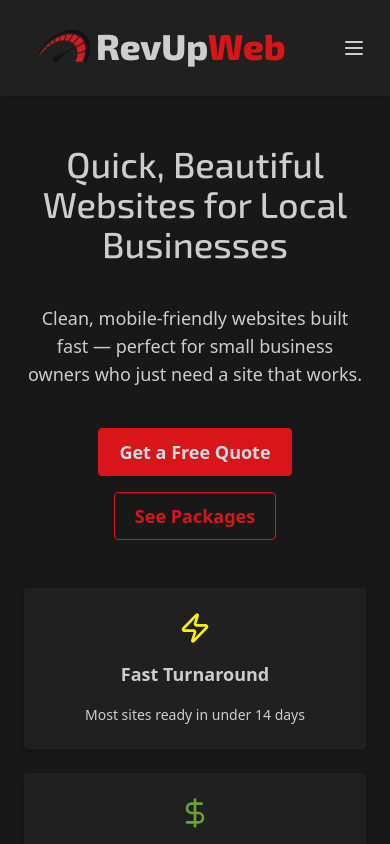
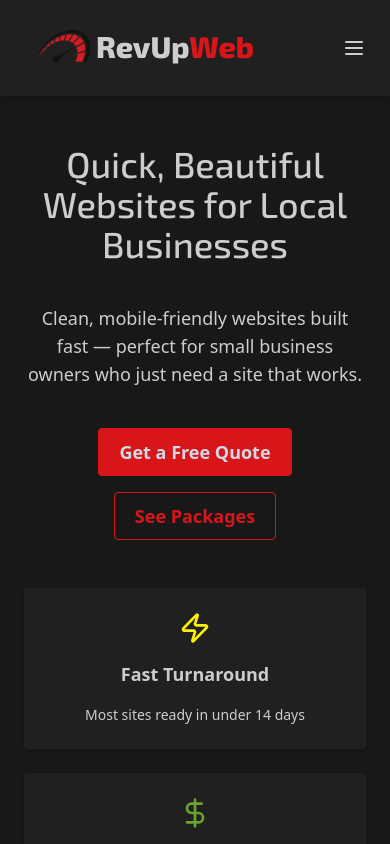
Before and after one commit to carreejoh/carreejoh-pro, a React (Vite) app: page / in a window 390 px wide. Shown: the top 844 px of the page. Built offline with nearby package versions, Linux system fonts and the light colour scheme.

Commit message:
fix the damn header

```diff
--- a/src/components/header.tsx
+++ b/src/components/header.tsx
@@ -45,8 +45,8 @@ const Header: React.FC = () => {
         {/* Logo */}
         {/* <h1 className="text-3xl font-Gabarito font-medium">Carreejoh Web</h1> */}
         <Link to="/" className="flex items-center z-[200]">
-          <img src="/Base_Logo.png" alt="Logo" className="h-24 sm:h-36" />
-          <span className="font-exo text-4xl sm:text-5xl -mt-1 -ml-4 font-extrabold">RevUp<span className="text-primary">Web</span></span>
+          <img src="/Base_Logo.png" alt="Logo" className="h-24 md:h-36" />
+          <span className="font-exo text-3xl md:text-5xl -mt-1 -ml-4 font-extrabold">RevUp<span className="text-primary">Web</span></span>
         </Link>
 
         {/* Desktop nav */}
```
